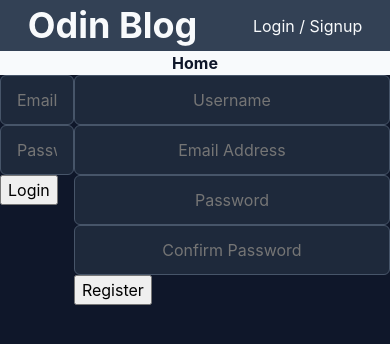
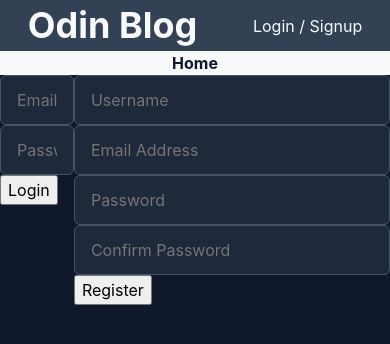
Before and after one commit to TurnerHelical/OdinBlog, a React (Vite) app in the folder apps/web/: page /auth in a window 390 px wide. Shown: the top 344 px of the page. Built offline with nearby package versions, Linux system fonts and the light colour scheme; no server answers.

Commit message:
styled create post component for mobile

```diff
--- a/apps/web/src/components/dash/dashCreate.jsx
+++ b/apps/web/src/components/dash/dashCreate.jsx
@@ -65,7 +65,7 @@ const DashCreate = () => {
                 {postForm.touched.text && postForm.errors.text && (
                     <p>{postForm.errors.text}</p>
                 )}
-                <button type='submit' disabled={isSubmitting} >{isSubmitting ? 'Creating...' : 'Submit'}</button>
+                <button id= 'postSubmit'type='submit' disabled={isSubmitting} >{isSubmitting ? 'Creating...' : 'Submit'}</button>
             </Form>
 
 
--- a/apps/web/src/styles/dashboard/dashCreate.css
+++ b/apps/web/src/styles/dashboard/dashCreate.css
@@ -5,7 +5,7 @@
   align-items: center;
 }
 
-input {
+#title {
   width: 40%;
   text-align: center;
 }
@@ -29,3 +29,9 @@ input {
   box-shadow: none;
   background-color: var(--color-surface-light);
 }
+
+@media (width <= 1024px) {
+  #text {
+    width: 75%;
+  }
+}
```
